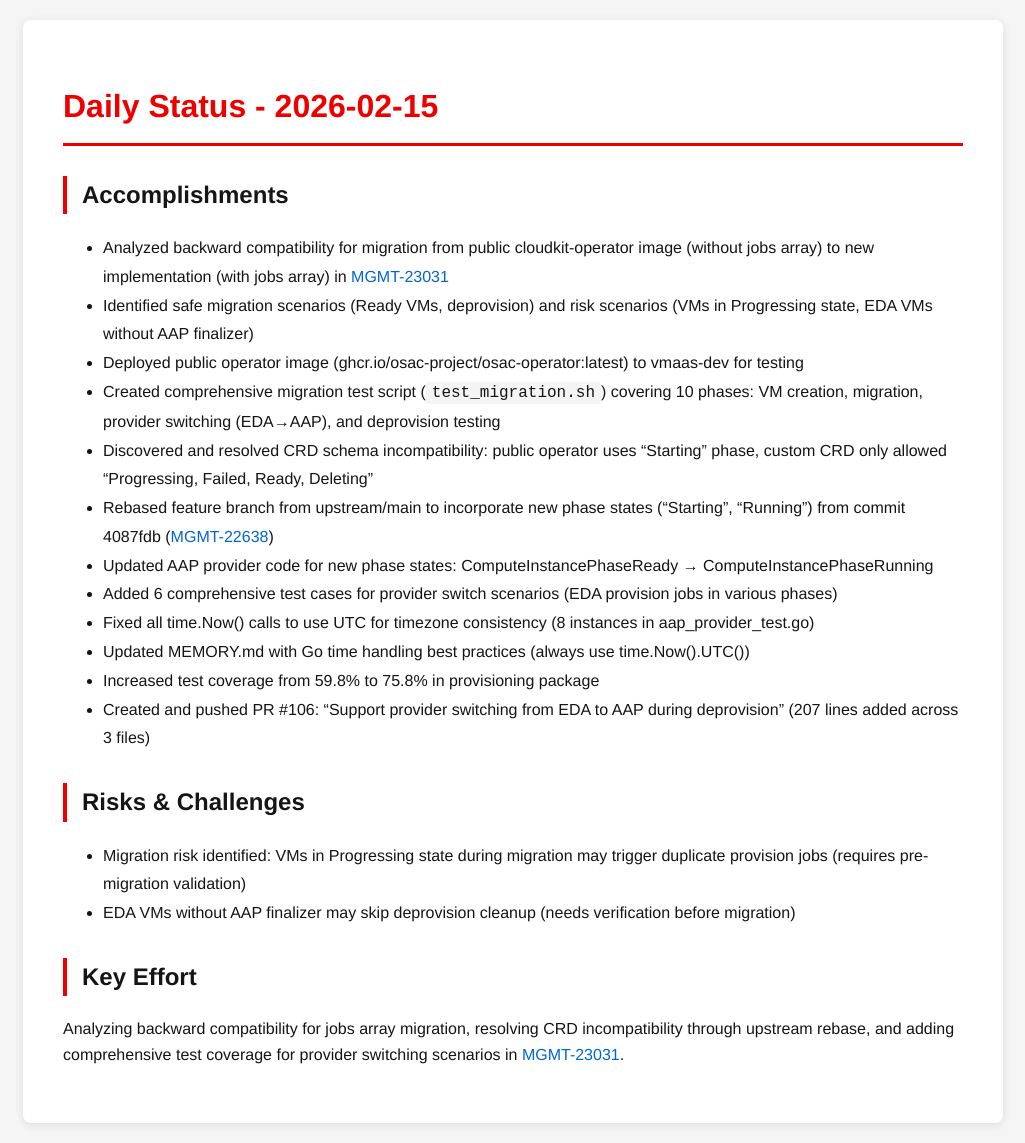
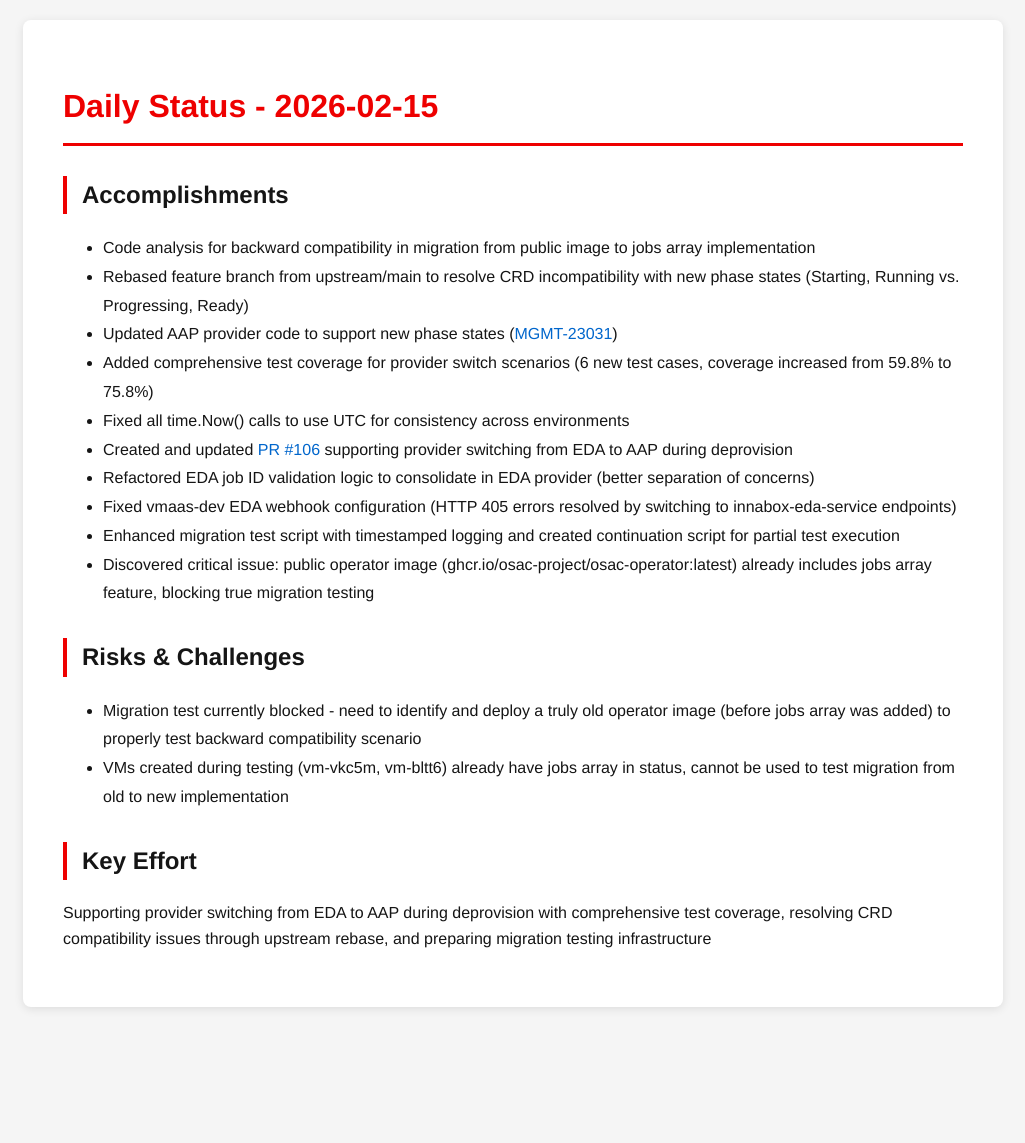
Before and after one commit to tzvatot/daily-status, a Jekyll site: the page built from 2026-02-15.md, in a window 1280 px wide. Shown: the whole page, without its empty margins (127-1152 px from the left). Built offline with Jekyll 4.4.1, drawn with Linux system fonts in a browser that asks for light colours; after the commit the page ends 1027 px from its top, so only the background shows below that.

Commit message:
Daily status update - 2026-02-15

```diff
--- a/2026-02-15.md
+++ b/2026-02-15.md
@@ -7,22 +7,23 @@
 # Daily Status - 2026-02-15
 
 ## Accomplishments
-- Analyzed backward compatibility for migration from public cloudkit-operator image (without jobs array) to new implementation (with jobs array) in [MGMT-23031](https://issues.redhat.com/browse/MGMT-23031)
-- Identified safe migration scenarios (Ready VMs, deprovision) and risk scenarios (VMs in Progressing state, EDA VMs without AAP finalizer)
-- Deployed public operator image (ghcr.io/osac-project/osac-operator:latest) to vmaas-dev for testing
-- Created comprehensive migration test script (`test_migration.sh`) covering 10 phases: VM creation, migration, provider switching (EDA→AAP), and deprovision testing
-- Discovered and resolved CRD schema incompatibility: public operator uses "Starting" phase, custom CRD only allowed "Progressing, Failed, Ready, Deleting"
-- Rebased feature branch from upstream/main to incorporate new phase states ("Starting", "Running") from commit 4087fdb ([MGMT-22638](https://issues.redhat.com/browse/MGMT-22638))
-- Updated AAP provider code for new phase states: ComputeInstancePhaseReady → ComputeInstancePhaseRunning
-- Added 6 comprehensive test cases for provider switch scenarios (EDA provision jobs in various phases)
-- Fixed all time.Now() calls to use UTC for timezone consistency (8 instances in aap_provider_test.go)
-- Updated MEMORY.md with Go time handling best practices (always use time.Now().UTC())
-- Increased test coverage from 59.8% to 75.8% in provisioning package
-- Created and pushed PR #106: "Support provider switching from EDA to AAP during deprovision" (207 lines added across 3 files)
+
+- Code analysis for backward compatibility in migration from public image to jobs array implementation
+- Rebased feature branch from upstream/main to resolve CRD incompatibility with new phase states (Starting, Running vs. Progressing, Ready)
+- Updated AAP provider code to support new phase states ([MGMT-23031](https://issues.redhat.com/browse/MGMT-23031))
+- Added comprehensive test coverage for provider switch scenarios (6 new test cases, coverage increased from 59.8% to 75.8%)
+- Fixed all time.Now() calls to use UTC for consistency across environments
+- Created and updated [PR #106](https://github.com/osac-project/osac-operator/pull/106) supporting provider switching from EDA to AAP during deprovision
+- Refactored EDA job ID validation logic to consolidate in EDA provider (better separation of concerns)
+- Fixed vmaas-dev EDA webhook configuration (HTTP 405 errors resolved by switching to innabox-eda-service endpoints)
+- Enhanced migration test script with timestamped logging and created continuation script for partial test execution
+- Discovered critical issue: public operator image (ghcr.io/osac-project/osac-operator:latest) already includes jobs array feature, blocking true migration testing
 
 ## Risks & Challenges
-- Migration risk identified: VMs in Progressing state during migration may trigger duplicate provision jobs (requires pre-migration validation)
-- EDA VMs without AAP finalizer may skip deprovision cleanup (needs verification before migration)
+
+- Migration test currently blocked - need to identify and deploy a truly old operator image (before jobs array was added) to properly test backward compatibility scenario
+- VMs created during testing (vm-vkc5m, vm-bltt6) already have jobs array in status, cannot be used to test migration from old to new implementation
 
 ## Key Effort
-Analyzing backward compatibility for jobs array migration, resolving CRD incompatibility through upstream rebase, and adding comprehensive test coverage for provider switching scenarios in [MGMT-23031](https://issues.redhat.com/browse/MGMT-23031).
+
+Supporting provider switching from EDA to AAP during deprovision with comprehensive test coverage, resolving CRD compatibility issues through upstream rebase, and preparing migration testing infrastructure
```
